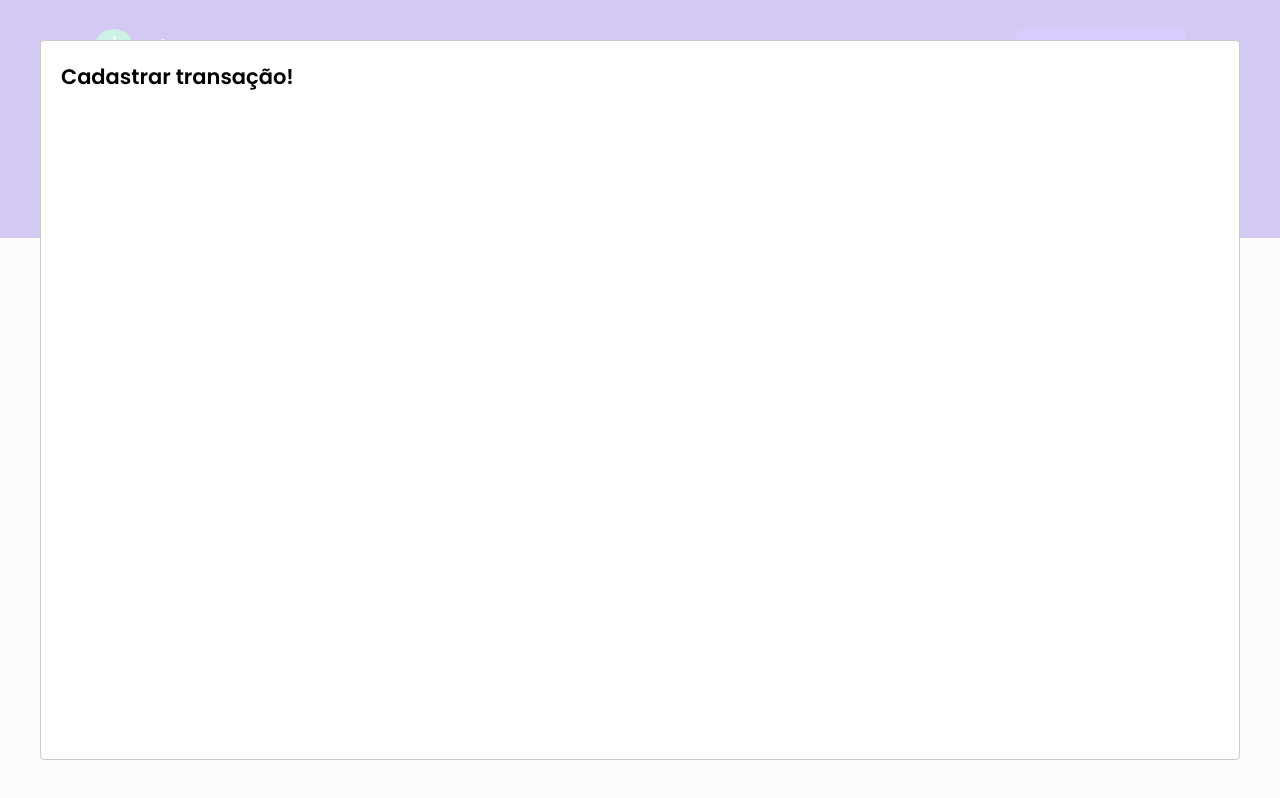
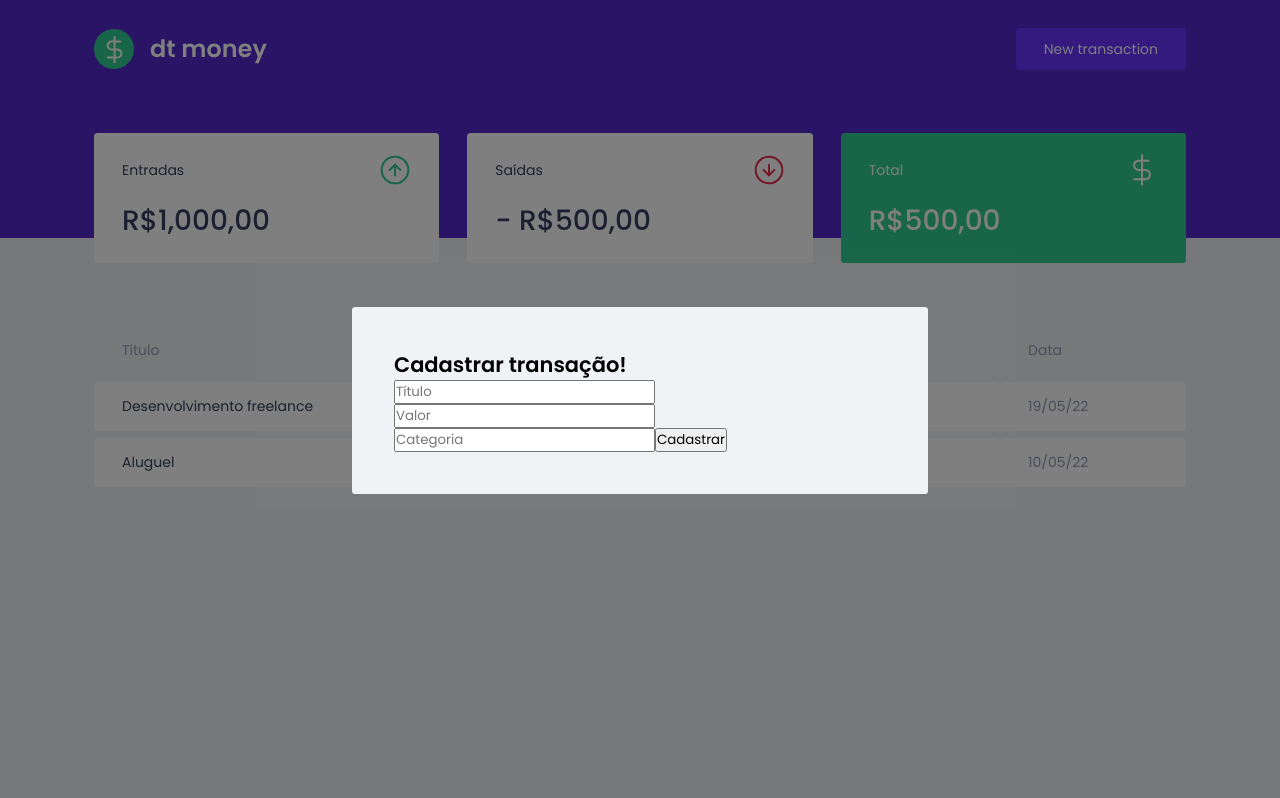
Before and after one commit to dscostat7/platform-money-controller, a React (Create React App) app: page / in a window 1280 px wide. Both pictures are taken after a click on the button "New transaction". Built offline with nearby package versions, Linux system fonts and the light colour scheme; no server answers; what miragejs would draw is missing.

Commit message:
styled modal new transaction

```diff
--- a/src/components/NewTransactionModal/index.tsx
+++ b/src/components/NewTransactionModal/index.tsx
@@ -1,4 +1,5 @@
 import Modal from "react-modal";
+import { Container } from "./styles";
 
 interface NewTransactionModalProps {
     isOpen: boolean;
@@ -7,8 +8,24 @@
 
 export function NewTransactionModal({isOpen, onRequestClose}: NewTransactionModalProps) {
     return (
-        <Modal isOpen={isOpen} onRequestClose={onRequestClose}>
-            <h2>Cadastrar transação!</h2>
+        <Modal
+            isOpen={isOpen}
+            onRequestClose={onRequestClose}
+            overlayClassName="react-modal-overlay"
+            className="react-modal-content"
+        >
+            <Container>
+                <h2>Cadastrar transação!</h2>
+
+                <input placeholder="Título" />
+                <input placeholder="Valor" type="number" />
+                <input placeholder="Categoria" />
+
+                <button type="submit">
+                    Cadastrar
+                </button>
+            </Container>
+
         </Modal>
     );
 }
--- a/src/components/NewTransactionModal/styles.ts
+++ b/src/components/NewTransactionModal/styles.ts
@@ -1,5 +1,5 @@
 import styled from "styled-components";
 
-export const Container = styled.div`
+export const Container = styled.form`
 
 `;
--- a/src/styles/global.ts
+++ b/src/styles/global.ts
@@ -53,4 +53,25 @@
         opacity: 0.6;
         cursor: not-allowed;
     }
+
+    .react-modal-overlay {
+        background: rgba(0, 0, 0, 0.5);
+        position: fixed;
+        top: 0;
+        bottom: 0;
+        right: 0;
+        left: 0;
+        display: flex;
+        align-items: center;
+        justify-content: center;
+    }
+
+    .react-modal-content {
+        width: 100%;
+        max-width: 576px;
+        background: var(--background);
+        padding: 3rem;
+        position: relative;
+        border-radius: 0.24rem;
+    }
 `
```
